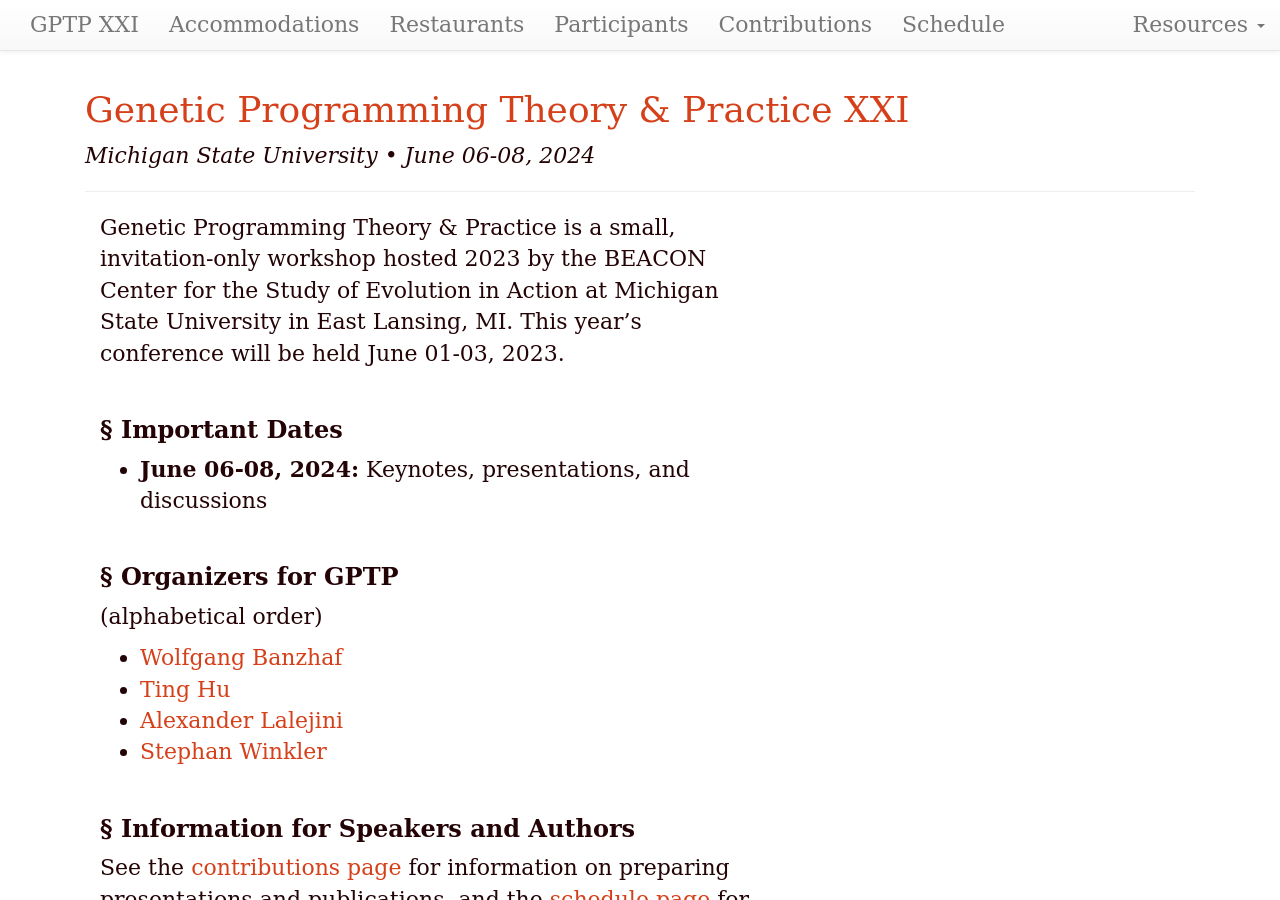
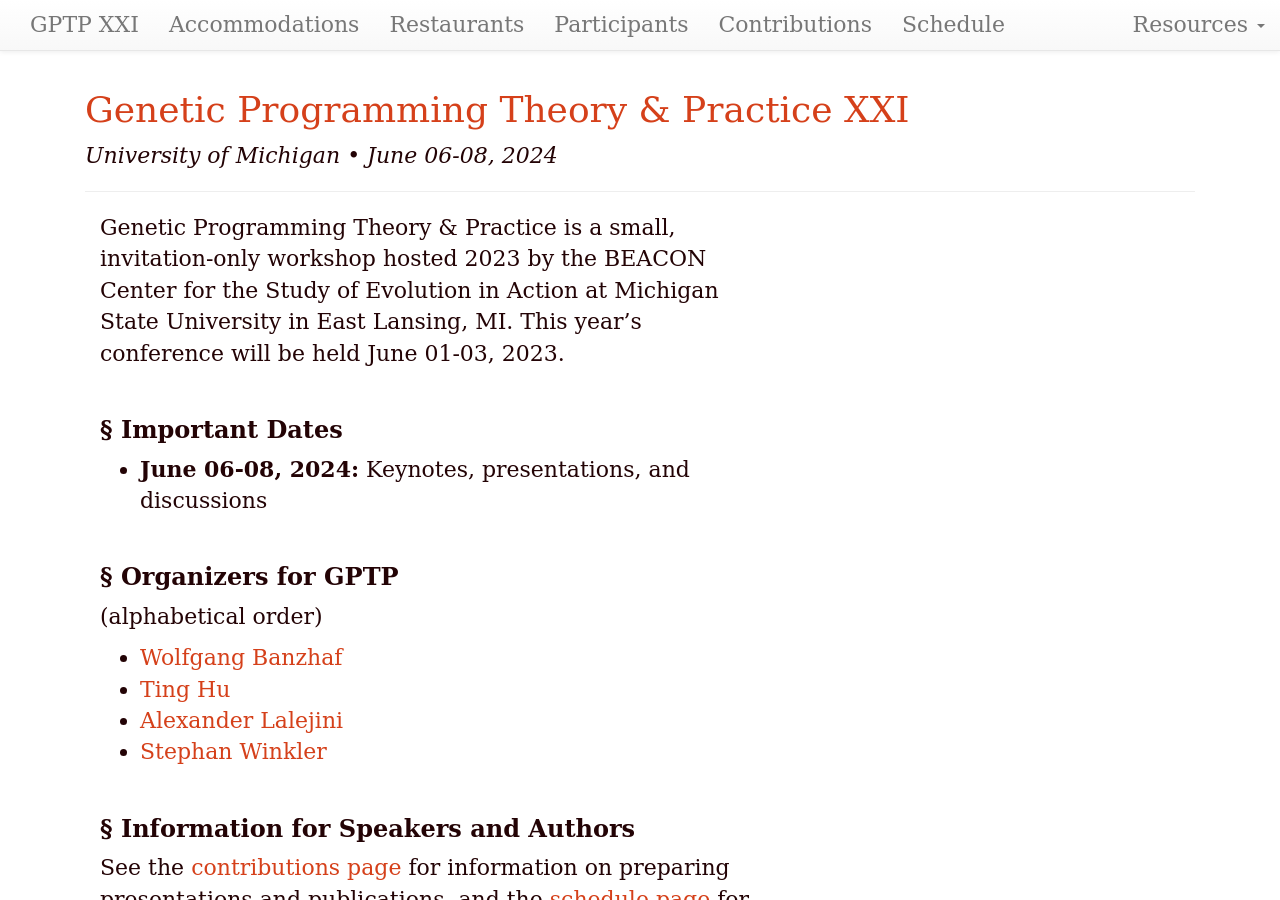
Before and after one commit to GPTP-workshop/gptp-workshop.github.io, a Jekyll site: the page built from index.md, in a window 1280 px wide and 900 px high. Built offline with Jekyll 4.4.1, drawn with Linux system fonts in a browser that asks for light colours.

Commit message:
Update default.html for 2024

```diff
--- a/_layouts/default.html
+++ b/_layouts/default.html
@@ -23,7 +23,7 @@
       <div class="col-sm-12">
  <!--        <h1><a href="index.html">Genetic Programming Theory & Practice - Sandbox {{page.roman}}</a></h1>  -->
         <h1><a href="index.html">Genetic Programming Theory & Practice {{page.roman}}</a></h1>
-        <div class="dateline">Michigan State University • {{page.dates}} <hr /></div>
+        <div class="dateline">University of Michigan • {{page.dates}} <hr /></div>
         <div class="col-sm-12">
         {{ content }}
         </div>
```
